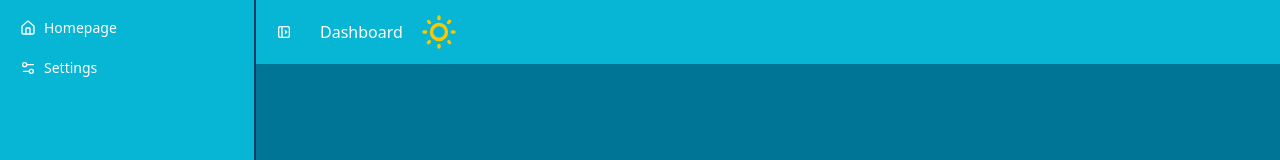
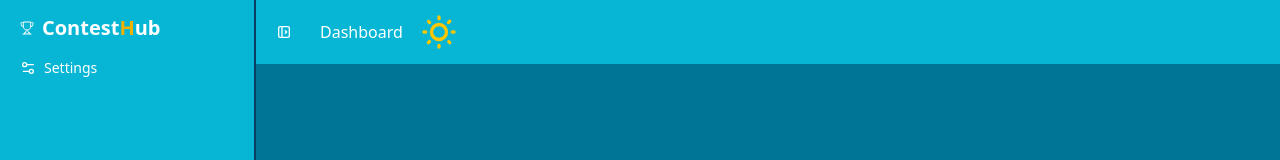
Before and after one commit to Sultanmia22/Contest-hub-client, a React (Vite) app: page /dashboard in a window 1280 px wide. Both pictures are taken after a click on the label 84 px from the left and 32 px from the top of the page. Shown: the top 160 px of the page. Built offline with nearby package versions, Linux system fonts and the light colour scheme; no server answers.

Commit message:
update register page and added info in readmi.md file

```diff
--- a/src/Components/Banner/Banner.jsx
+++ b/src/Components/Banner/Banner.jsx
@@ -25,14 +25,18 @@ const Banner = () => {
     console.log(searchContest)
 
     const handleSearch = async (text) => {
-        if(text === ''){
+        if (text === '') {
             return toast.error('Please fill input field')
         }
+
+
 
         setTypes(text)
         setShow(true)
         setSearchText('')
     }
+
+
 
     return (
         <div>
@@ -73,8 +77,10 @@ const Banner = () => {
                     </div>
 
                     {
-                        show === true &&
-                        <div className="mt-20 bg-secondary md:p-5 rounded-xl grid grid-cols-1 gap-2">
+                        show === true && searchContest.length > 0 ?
+
+
+                        <div className="mt-20 bg-secondary md:p-5 rounded-xl grid grid-cols-1 gap-2 z-30">
                             {
                                 searchContest?.map(contest =>
                                     <div className="bg-primary md:p-4 shadow rounded-md">
@@ -90,6 +96,9 @@ const Banner = () => {
                             }
 
                         </div>
+                        :
+
+                        ''
                     }
 
                 </div>
--- a/src/Layouts/DashboardLayouts/DashboradLayouts.jsx
+++ b/src/Layouts/DashboardLayouts/DashboradLayouts.jsx
@@ -78,16 +78,14 @@ const DashboradLayouts = () => {
           <ul className="menu w-full grow">
             {/* List item */}
 
+            <li>
+              <Link to='/' className="is-drawer-close:tooltip is-drawer-close:tooltip-right" data-tip="Homepage">
+                {/* Home icon */}
+                <GoTrophy />
+                <span className="is-drawer-close:hidden text-xl font-bold">Contest<span className='text-yellow-500'>H</span>ub</span>
+              </Link>
+            </li>
 
-
-
-            <li>
-              <button className="is-drawer-close:tooltip is-drawer-close:tooltip-right" data-tip="Homepage">
-                {/* Home icon */}
-                <svg xmlns="http://www.w3.org/2000/svg" viewBox="0 0 24 24" strokeLinejoin="round" strokeLinecap="round" strokeWidth="2" fill="none" stroke="currentColor" className="my-1.5 inline-block size-4"><path d="M15 21v-8a1 1 0 0 0-1-1h-4a1 1 0 0 0-1 1v8"></path><path d="M3 10a2 2 0 0 1 .709-1.528l7-5.999a2 2 0 0 1 2.582 0l7 5.999A2 2 0 0 1 21 10v9a2 2 0 0 1-2 2H5a2 2 0 0 1-2-2z"></path></svg>
-                <span className="is-drawer-close:hidden">Homepage</span>
-              </button>
-            </li>
 
 
 
--- a/src/Pages/Register/Register.jsx
+++ b/src/Pages/Register/Register.jsx
@@ -83,12 +83,12 @@ const Register = () => {
 
                             {/* Email Field */}
                             <label className="label">Email</label>
-                            <input border-secondary type="email" {...register('email')} className="input border-secondary" placeholder="Email" />
-
+                            <input border-secondary type="email" {...register('email',{ required: 'Email is required', pattern: { value: /^[a-zA-Z0-9._%+-]+@[a-zA-Z0-9.-]+\.[a-zA-Z]{2,}$/, message: 'please enter valid email address' } })} className="input border-secondary" placeholder="Email" />
+                            {errors.email && <p className='text-red-600 text-sm'> {errors.email.message} </p>}
 
                             <label className="label">Password</label>
-                            <input border-secondary type="password" {...register('password')} className="input border-secondary" placeholder="Password" />
-
+                            <input border-secondary type="password" {...register('password',{ required: 'Password is Required', pattern: { value: /^(?=.*[a-z])(?=.*[A-Z])(?=.*\d)(?=.*[@$!%*?&])[A-Za-z\d@$!%*?&]{8,}$/, message: 'Please enter a valid Password' } })} className="input border-secondary" placeholder="Password" />
+                            {errors.password && <p className='text-red-600 text-sm'> {errors.password.message} </p>}
                             <div><a className="link link-hover">Forgot password?</a></div>
                             <button className="btn btn-primary mt-4">Register</button>
 
```
Also changed, not shown: 1 other file (tests, documents, lock files or other folders).
